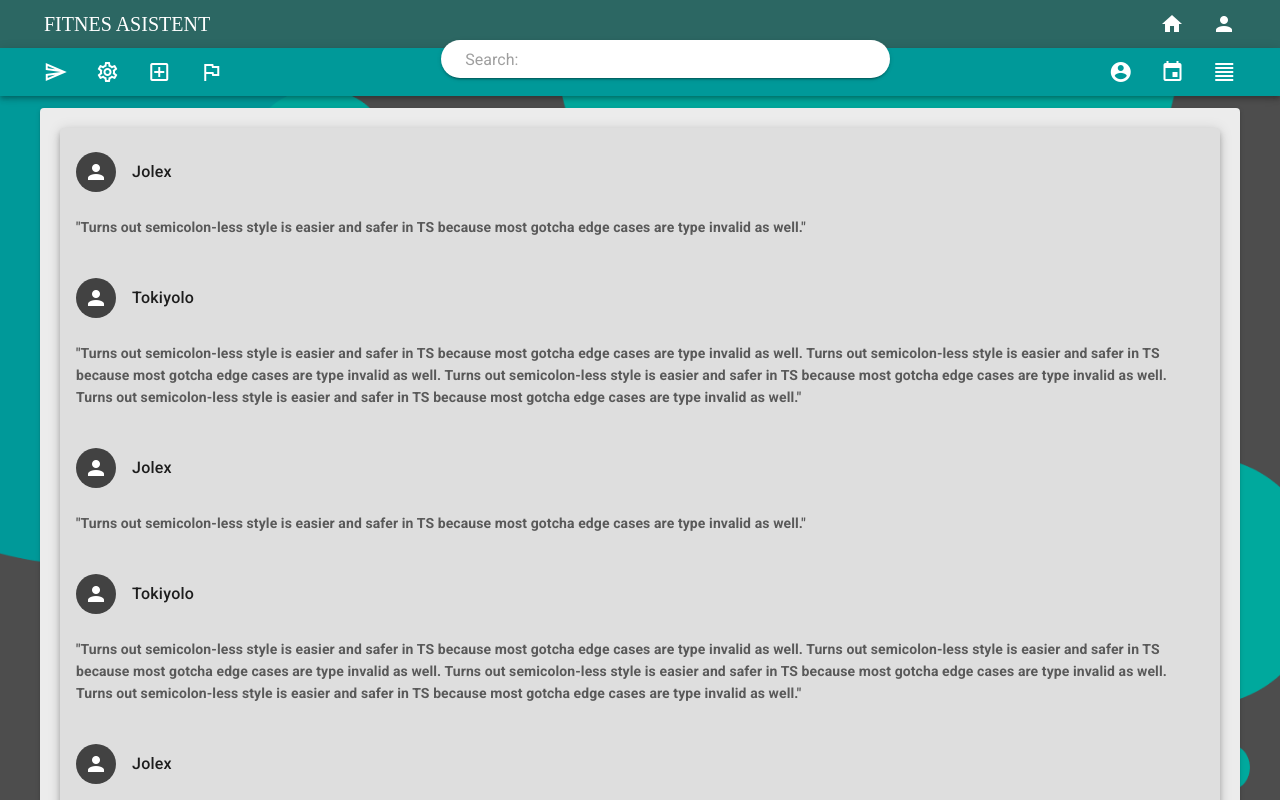
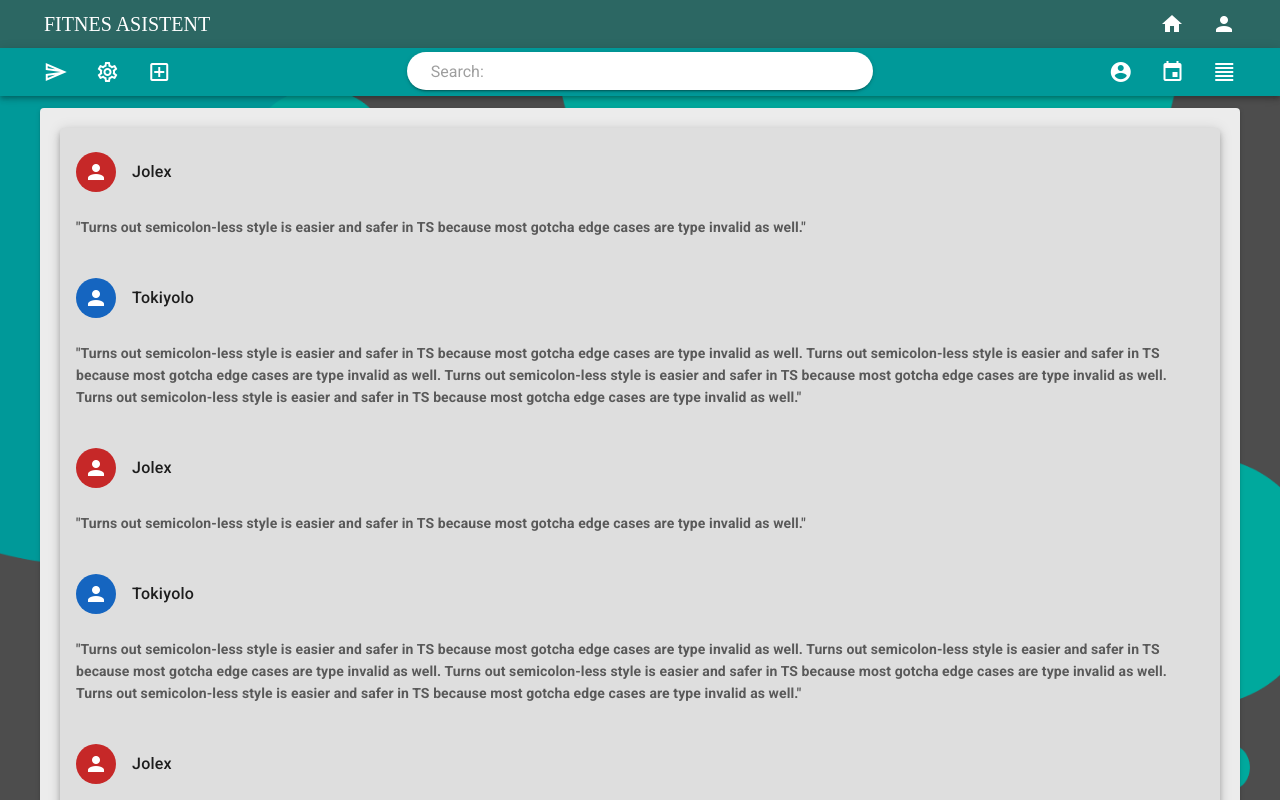
Before and after one commit to Jo1ex/FitnessAsistent, a Vue app in the folder fitnesweb/: page /sporocilo in a window 1280 px wide. Shown: the top 800 px of the page. Built offline with nearby package versions, Linux system fonts and the light colour scheme.

Commit message:
Update SporocilaView.vue

```diff
--- a/fitnesweb/src/views/SporocilaView.vue
+++ b/fitnesweb/src/views/SporocilaView.vue
@@ -17,15 +17,12 @@
       <router-link to="/urnikvadbe">
         <v-icon>mdi-plus-box-outline</v-icon>
       </router-link>
-      &nbsp;&nbsp;&nbsp;&nbsp;&nbsp;&nbsp;&nbsp;
-      <router-link to="/urnikvadbe">
-        <v-icon>mdi-flag-outline</v-icon>
-      </router-link>
       <v-spacer></v-spacer>
 
       <v-text-field
+
             placeholder="Search:"
-            class="d-flex"
+            class="d-flex mt-6"
             solo
             rounded
             dense
@@ -45,7 +42,7 @@
         <v-icon>mdi-calendar</v-icon>
       </router-link>
       &nbsp;&nbsp;&nbsp;&nbsp;&nbsp;&nbsp;&nbsp;
-      <router-link to="/urnikvadbe">
+      <router-link to="/urnikprehrane">
         <v-icon>mdi-format-align-justify</v-icon>
       </router-link>
       &nbsp;&nbsp;&nbsp;&nbsp;&nbsp;&nbsp;&nbsp;
@@ -65,7 +62,7 @@
         color=#DEDEDE
         >
         <v-card-title>
-          <v-list-item-avatar color="grey darken-3">
+          <v-list-item-avatar color="red darken-3">
             <v-icon dark>mdi-account</v-icon>
             </v-list-item-avatar>
 
@@ -81,7 +78,7 @@
 
 
         <v-card-title>
-          <v-list-item-avatar color="grey darken-3">
+          <v-list-item-avatar color="blue darken-3">
             <v-icon dark>mdi-account</v-icon>
             </v-list-item-avatar>
 
@@ -95,7 +92,7 @@
           "Turns out semicolon-less style is easier and safer in TS because most gotcha edge cases are type invalid as well. Turns out semicolon-less style is easier and safer in TS because most gotcha edge cases are type invalid as well. Turns out semicolon-less style is easier and safer in TS because most gotcha edge cases are type invalid as well. Turns out semicolon-less style is easier and safer in TS because most gotcha edge cases are type invalid as well."
         </v-card-text>
         <v-card-title>
-          <v-list-item-avatar color="grey darken-3">
+          <v-list-item-avatar color="red darken-3">
             <v-icon dark>mdi-account</v-icon>
             </v-list-item-avatar>
 
@@ -111,7 +108,7 @@
 
 
         <v-card-title>
-          <v-list-item-avatar color="grey darken-3">
+          <v-list-item-avatar color="blue darken-3">
             <v-icon dark>mdi-account</v-icon>
             </v-list-item-avatar>
 
@@ -125,7 +122,7 @@
           "Turns out semicolon-less style is easier and safer in TS because most gotcha edge cases are type invalid as well. Turns out semicolon-less style is easier and safer in TS because most gotcha edge cases are type invalid as well. Turns out semicolon-less style is easier and safer in TS because most gotcha edge cases are type invalid as well. Turns out semicolon-less style is easier and safer in TS because most gotcha edge cases are type invalid as well."
         </v-card-text>
         <v-card-title>
-          <v-list-item-avatar color="grey darken-3">
+          <v-list-item-avatar color="red darken-3">
             <v-icon dark>mdi-account</v-icon>
             </v-list-item-avatar>
 
```
